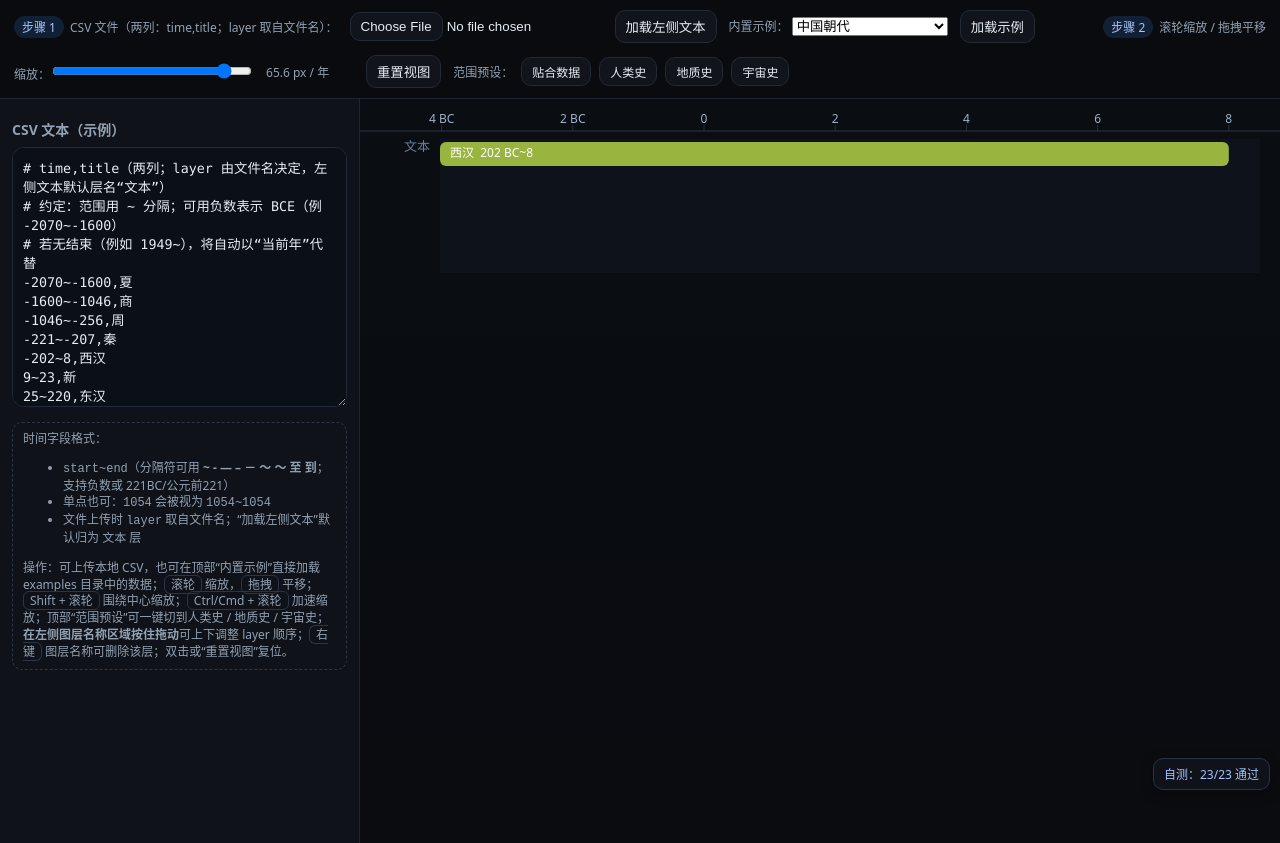
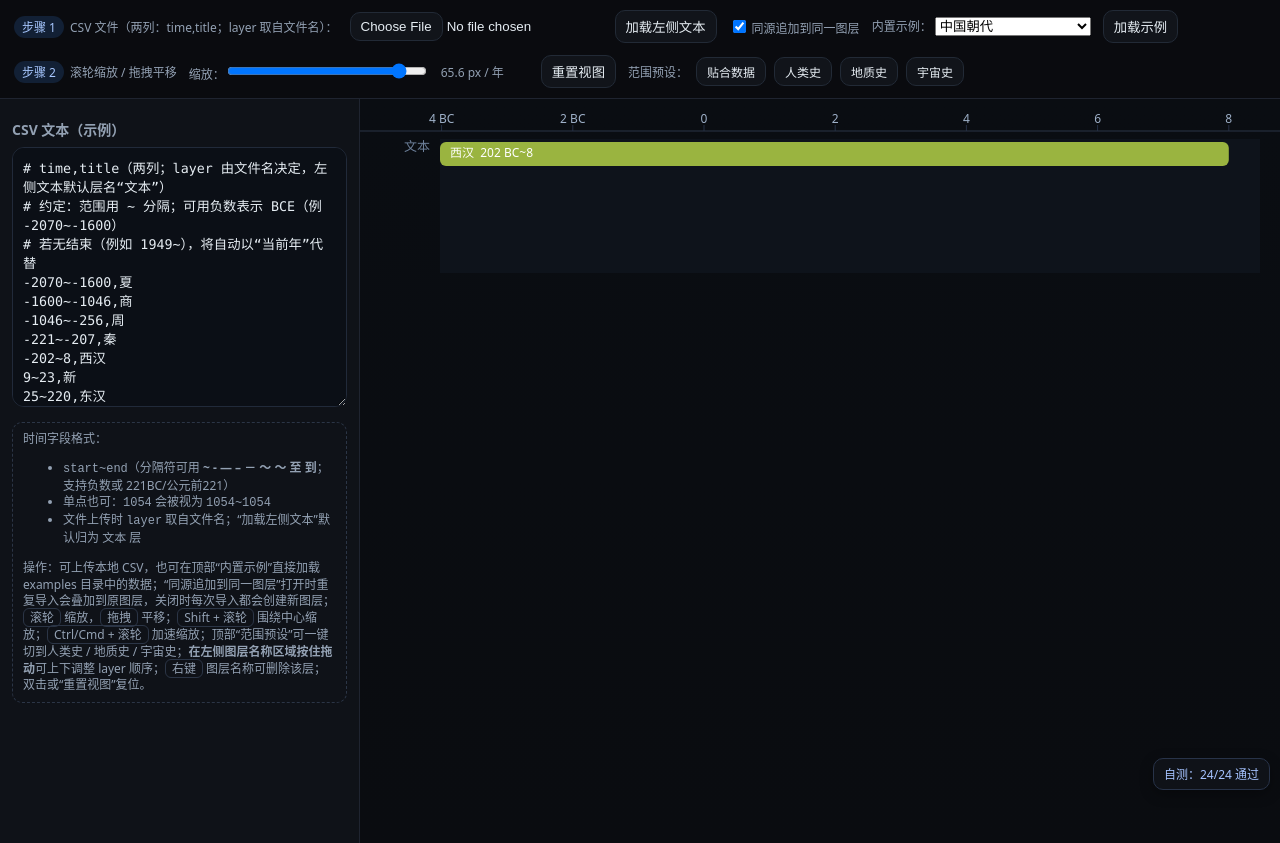
Before and after one commit to Chen-Qingxiang/showtime, a plain HTML site: page index.html in a window 1280 px wide. Drawn offline with Linux system fonts and the light colour scheme.

Commit message:
Add toggle for merging repeated source loads (#7)

```diff
--- a/index.html
+++ b/index.html
@@ -53,6 +53,7 @@
       <label><span class="pill">步骤 1</span>CSV 文件（两列：time,title；layer 取自文件名）：</label>
       <input id="file" type="file" accept=".csv,text/csv" />
       <button id="btn-load">加载左侧文本</button>
+      <label><input id="mergeSameSource" type="checkbox" checked /> 同源追加到同一图层</label>
       <label>内置示例：
         <select id="exampleSelect"></select>
       </label>
@@ -113,7 +114,7 @@
           <li>单点也可：<code>1054</code> 会被视为 <code>1054~1054</code></li>
           <li>文件上传时 <code>layer</code> 取自文件名；“加载左侧文本”默认归为 <code>文本</code> 层</li>
         </ul>
-        <div>操作：可上传本地 CSV，也可在顶部“内置示例”直接加载 examples 目录中的数据；<span class="kbd">滚轮</span> 缩放，<span class="kbd">拖拽</span> 平移；<span class="kbd">Shift + 滚轮</span> 围绕中心缩放；<span class="kbd">Ctrl/Cmd + 滚轮</span> 加速缩放；顶部“范围预设”可一键切到人类史 / 地质史 / 宇宙史；<b>在左侧图层名称区域按住拖动</b>可上下调整 layer 顺序；<span class="kbd">右键</span> 图层名称可删除该层；双击或“重置视图”复位。</div>
+        <div>操作：可上传本地 CSV，也可在顶部“内置示例”直接加载 examples 目录中的数据；“同源追加到同一图层”打开时重复导入会叠加到原图层，关闭时每次导入都会创建新图层；<span class="kbd">滚轮</span> 缩放，<span class="kbd">拖拽</span> 平移；<span class="kbd">Shift + 滚轮</span> 围绕中心缩放；<span class="kbd">Ctrl/Cmd + 滚轮</span> 加速缩放；顶部“范围预设”可一键切到人类史 / 地质史 / 宇宙史；<b>在左侧图层名称区域按住拖动</b>可上下调整 layer 顺序；<span class="kbd">右键</span> 图层名称可删除该层；双击或“重置视图”复位。</div>
       </div>
     </aside>
     <main>
@@ -249,6 +250,22 @@ function parseCSV(text, layerName = '默认') {
 function basenameWithoutExt(path) {
   const file = String(path).split('/').pop() || path;
   return file.replace(/\.[^.]+$/, '');
+}
+
+function resolveLayerName(baseLayerName) {
+  const toggle = document.getElementById('mergeSameSource');
+  const mergeSameSource = toggle ? !!toggle.checked : true;
+  const base = baseLayerName || '默认';
+  if (mergeSameSource) return base;
+  const used = new Set(state.data.map(e => e.layer));
+  if (!used.has(base)) return base;
+  let i = 2;
+  let candidate = `${base} #${i}`;
+  while (used.has(candidate)) {
+    i += 1;
+    candidate = `${base} #${i}`;
+  }
+  return candidate;
 }
 
 // =============== 事件与布局 ==================
@@ -823,7 +840,7 @@ async function loadExampleFile(path) {
   const res = await fetch(encodeURI(path), { cache: 'no-store' });
   if (!res.ok) throw new Error(`HTTP ${res.status}`);
   const text = await res.text();
-  const layerName = basenameWithoutExt(path);
+  const layerName = resolveLayerName(basenameWithoutExt(path));
   const rows = parseCSV(text, layerName);
   const events = rowsToEvents(rows);
   if (!events.length) throw new Error('示例文件中未解析到有效事件');
@@ -836,7 +853,7 @@ file.addEventListener('change', async (e)=>{
   const f = e.target.files?.[0];
   if (!f) return;
   const text = await f.text();
-  const layerName = (f.name || '文件').replace(/\.[^.]+$/, '');
+  const layerName = resolveLayerName((f.name || '文件').replace(/\.[^.]+$/, ''));
   const rows = parseCSV(text, layerName);
   const events = rowsToEvents(rows);
   if (!events.length) {
@@ -849,7 +866,7 @@ file.addEventListener('change', async (e)=>{
 
 document.getElementById('btn-load').addEventListener('click', ()=>{
   const text = document.getElementById('csvText').value;
-  const rows = parseCSV(text, '文本');
+  const rows = parseCSV(text, resolveLayerName('文本'));
   const events = rowsToEvents(rows);
   if (!events.length) {
     alert(`左侧文本未解析出事件。\n示例：-2070~-1600,夏`);
@@ -915,6 +932,19 @@ function runSelfTests() {
   add('parseTimeField: single -1 (BCE)', ()=>{ const r = parseTimeField('-1'); return r.start===-1 && r.end===-1; });
   add('fmtYear: compact BCE year to 亿', ()=> fmtYear(-200000000) === '2亿 BC');
   add('displayRange: compact large CE range', ()=> displayRange(200000, 250000) === '20万~25万');
+  add('resolveLayerName: creates new layer when merge is off', ()=>{
+    const el = document.getElementById('mergeSameSource');
+    const prevChecked = !!el.checked;
+    const backup = state.data.slice();
+    try {
+      el.checked = false;
+      state.data = [{ layer: '文本' }, { layer: '文本 #2' }];
+      return resolveLayerName('文本') === '文本 #3';
+    } finally {
+      el.checked = prevChecked;
+      state.data = backup;
+    }
+  });
 
   // parseCSV newline splitting
   add('parseCSV: split by \n', ()=> parseCSV('1~2,A\n3~4,B','L').length===2);
```
